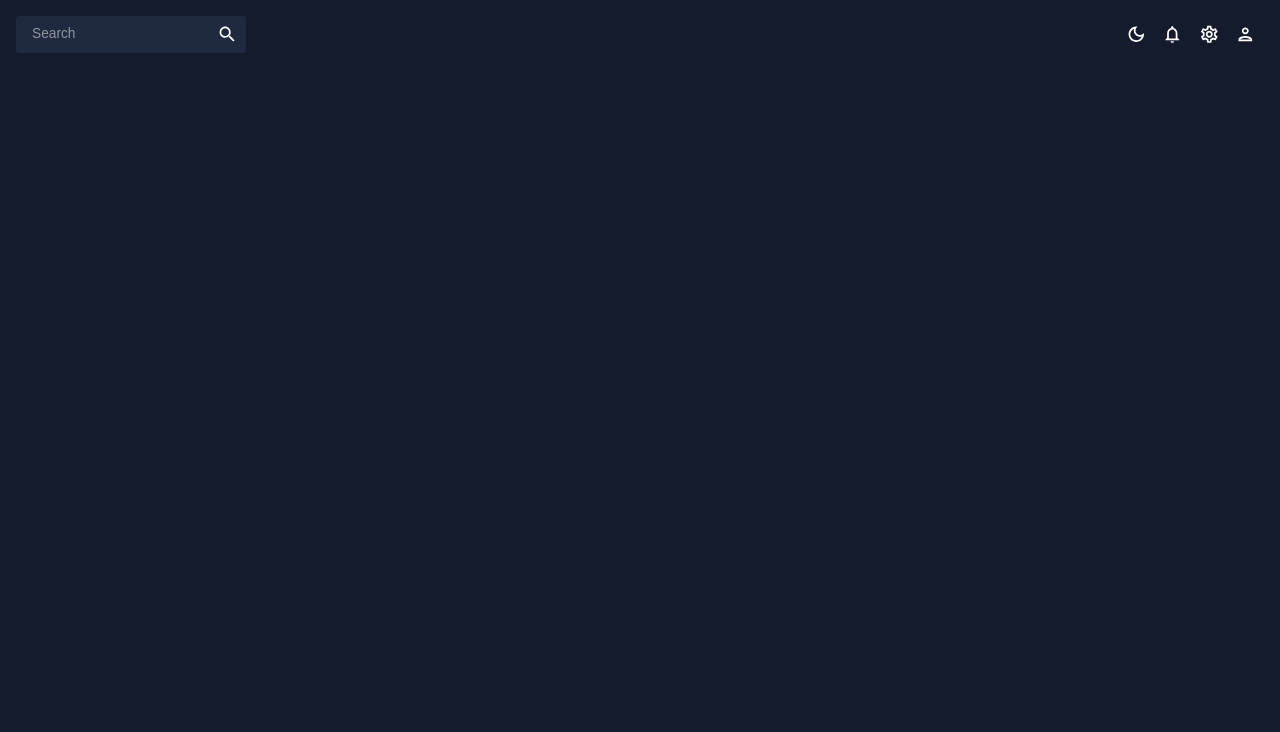
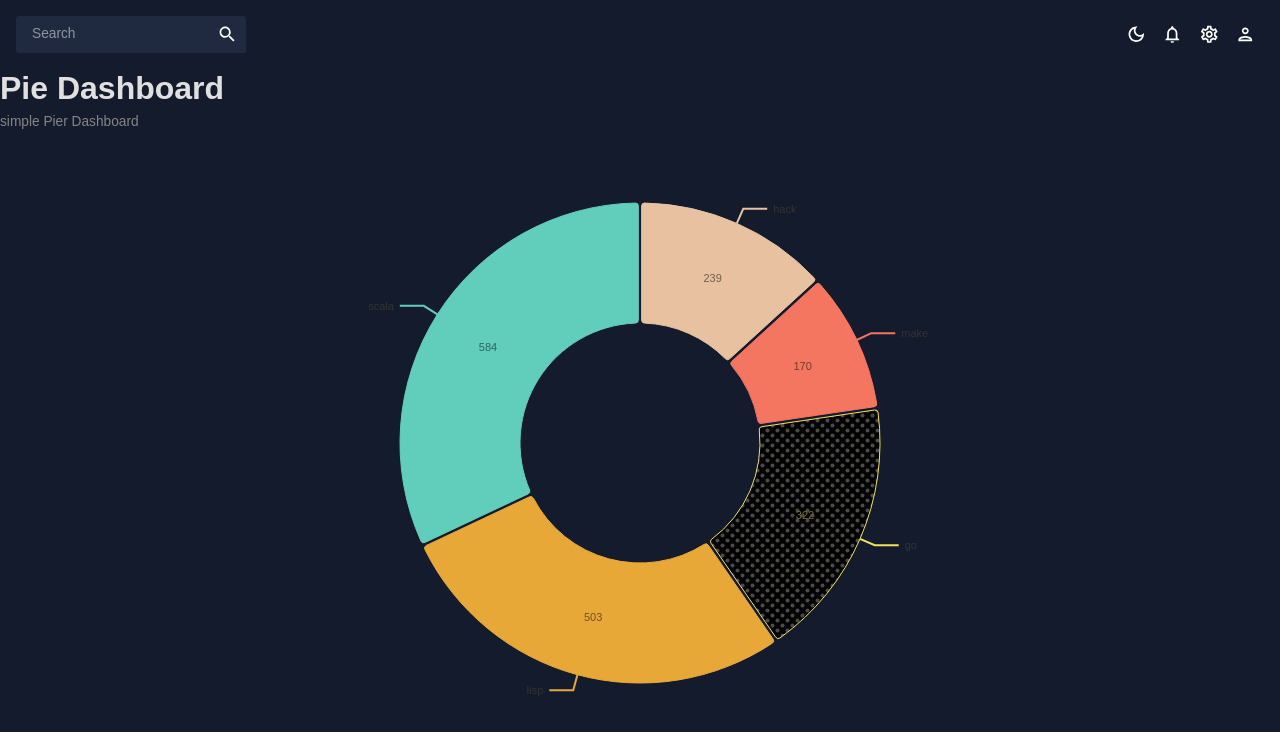
Before and after one commit to danielandersonBC96/project-full--stack-, a React (Create React App) app: page /Pie in a window 1280 px wide. Before the commit this address had no page. Shown: the top 732 px of the page. Built offline with nearby package versions, Linux system fonts and the light colour scheme.

Commit message:
final code pie dashboard

```diff
--- a/src/App.js
+++ b/src/App.js
@@ -10,6 +10,7 @@ import Form from "./Scenes/Form";
 import CalendarDash from "./Scenes/Calendar";
 import FaqDash from "./Scenes/Faq";
 import Bar from "./Scenes/Bar";
+import Pie from "./Scenes/Pie";
 
 function App () {
   const [ theme, colorMode] = useMode();
@@ -31,6 +32,7 @@ function App () {
                          <Route path='/Calendar'  element={<CalendarDash/>}/>
                          <Route  path="/Faq" element={<FaqDash/>}/>
                          <Route path='/Bar' element={<Bar/>}/>
+                         <Route  path="/Pie" element={<Pie/>}/>
                      </Routes>
             </main>
 
--- a/src/Components/Header/BarChart.jsx
+++ b/src/Components/Header/BarChart.jsx
@@ -1,5 +1,5 @@
 
-import { useTheme } from '@emotion/react'
+import {  useTheme } from "@mui/material";
 import { ResponsiveBar } from '@nivo/bar'
 import { mockBarData as data } from '../../Data/mockData';
 
--- a/src/Components/Header/PierChart.jsx
+++ b/src/Components/Header/PierChart.jsx
@@ -1,10 +1,46 @@
+import {  useTheme } from "@mui/material";
 import {ResponsivePie} from '@nivo/pie'
+import { tokens } from '../../Scenes/Theme';
+import { mockPieData as data} from '../../Data/mockData';
 
-const PierChart = ({ data}) => {
+const PierChart = () => {
+
+    const theme= useTheme();
+    const colors = tokens(theme.palette.mode)
 
     return(
         <ResponsivePie
         data ={data}
+        theme = {{
+            axis:{
+                domain:{
+                    line: {
+                        stroke:colors.grey[100]
+                    }
+                },
+            },
+            legend: {
+                text:{
+                    fill: colors.grey[100]
+
+                },
+            },
+             ticks:{
+                line:{
+                    stroke:colors.grey[100],
+                    strokeWitdh:1
+                },
+                text :{
+                    fill: colors.grey100
+                },
+            },
+            legends:{
+                text:{
+                    fill:colors.grey[100],
+                },
+            },
+
+        }}
         margin= {{ top:40, right:80, bottom: 80, left:80}}
         innerRadius={0.5}
         padAngle={0.7}
--- /dev/null
+++ b/src/Scenes/Pie/index.jsx
@@ -0,0 +1,23 @@
+import { Box } from '@mui/material';
+import Header from '../../Components/Header';
+import Barchat from '../../Components/Header/BarChart';
+import PierChart from '../../Components/Header/PierChart';
+
+const Pie = () => {
+
+    return (
+
+        <Box>
+          <Header title= ' Pie Dashboard' subtitle='simple  Pier Dashboard '/>
+          <Box  height='75vh'>
+               <PierChart/>
+           </Box>
+
+       </Box>
+    )
+
+
+
+}
+
+export default Pie
```
